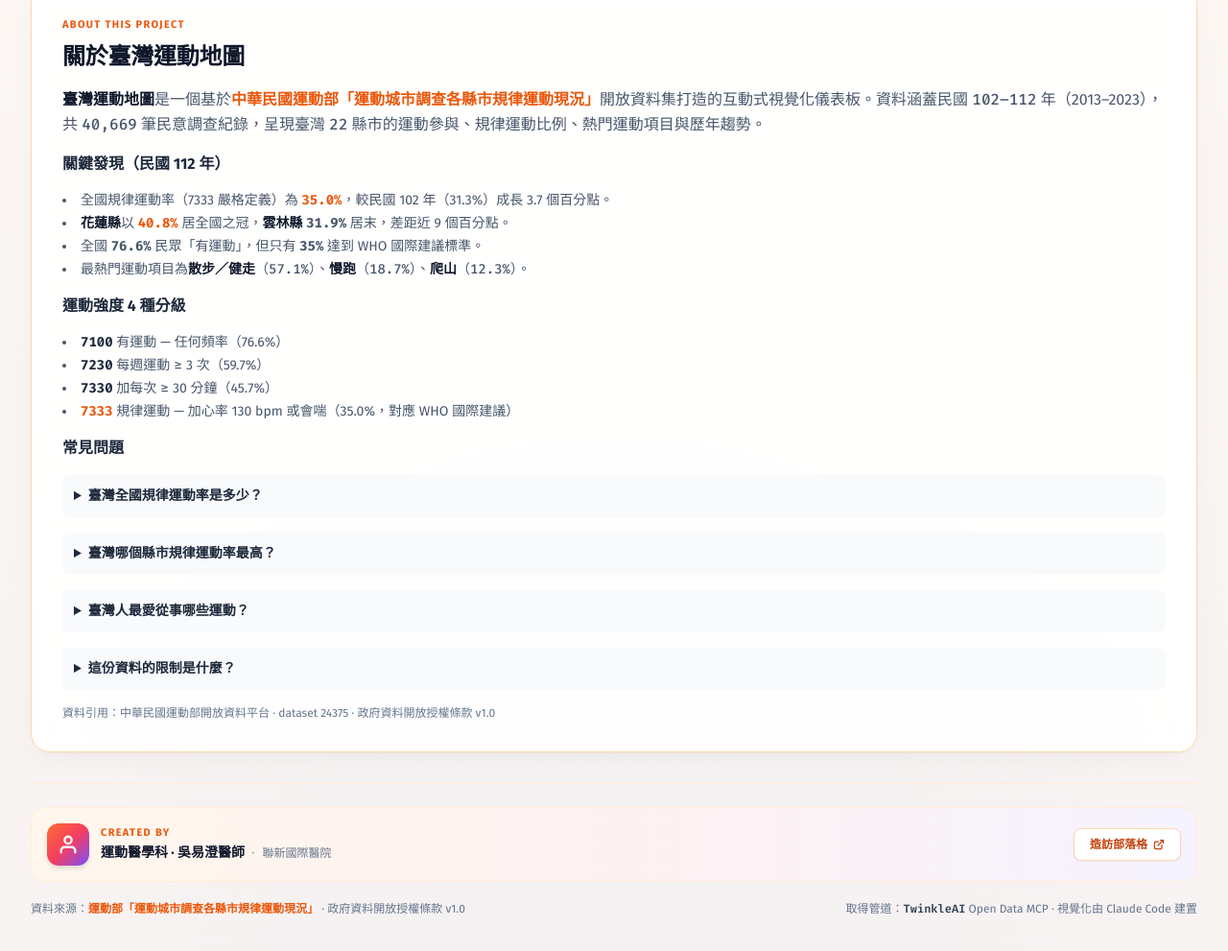
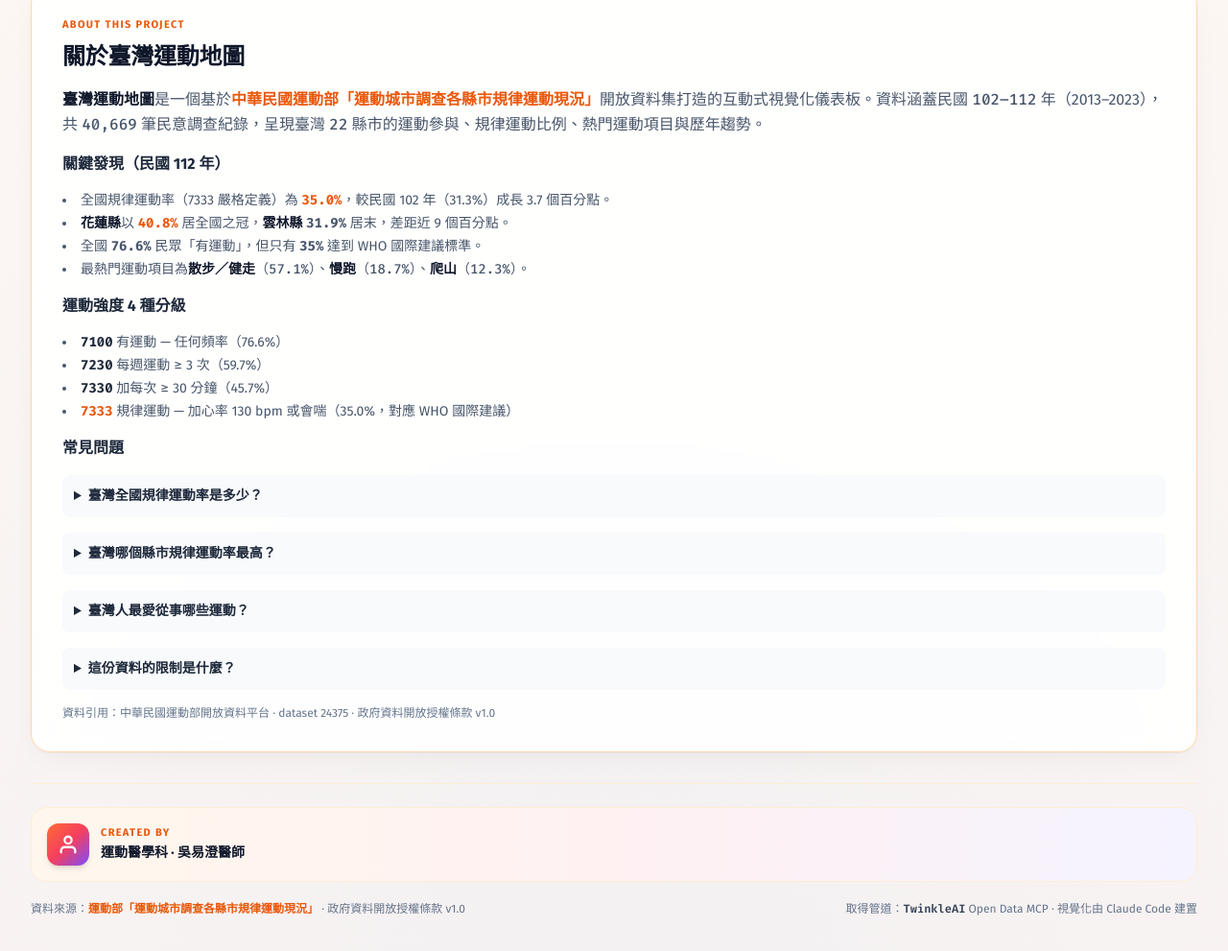
Before and after one commit to keanu77/twexercisemap, a website: page index.html in a window 1280 px wide. Shown: the part 1715-2706 px from the top of the page at 96% size. Drawn offline with nearby package versions, Linux system fonts and the light colour scheme.

Commit message:
feat: footer remove hospital text and visit-blog button

```diff
--- a/index.html
+++ b/index.html
@@ -727,8 +727,7 @@
     <!-- Footer -->
     <footer class="mt-8 pt-6 border-t border-orange-100">
       <!-- Author / Credit -->
-      <div class="mb-5 p-4 rounded-2xl bg-gradient-to-r from-orange-50 via-rose-50 to-violet-50 border border-orange-100 flex flex-col sm:flex-row sm:items-center sm:justify-between gap-3">
-        <div class="flex items-center gap-3">
+      <div class="mb-5 p-4 rounded-2xl bg-gradient-to-r from-orange-50 via-rose-50 to-violet-50 border border-orange-100 flex items-center gap-3">
         <div class="w-11 h-11 rounded-xl flex-shrink-0 flex items-center justify-center text-white shadow-md" style="background: linear-gradient(135deg, #ff6b35, #f43f5e 50%, #7c4dff);">
           <svg width="22" height="22" viewBox="0 0 24 24" fill="none" stroke="currentColor" stroke-width="2.5" stroke-linecap="round" stroke-linejoin="round" aria-hidden="true"><path d="M20 21v-2a4 4 0 0 0-4-4H8a4 4 0 0 0-4 4v2"/><circle cx="12" cy="7" r="4"/></svg>
         </div>
@@ -738,15 +737,8 @@
             <a href="https://blog.sportsmedicine.tw/" target="_blank" rel="noopener author" class="font-bold text-slate-900 hover:text-orange-600 transition-colors">
               運動醫學科 · 吳易澄醫師
             </a>
-              <span class="text-slate-400 mx-1">·</span>
-              <span class="text-slate-500 text-xs">聯新國際醫院</span>
           </p>
         </div>
-        </div>
-        <a href="https://blog.sportsmedicine.tw/" target="_blank" rel="noopener" class="inline-flex items-center gap-1.5 px-4 py-2 rounded-lg bg-white border border-orange-200 text-xs font-bold text-orange-700 hover:bg-orange-50 hover:border-orange-300 transition-all shadow-sm">
-          造訪部落格
-          <svg width="12" height="12" viewBox="0 0 24 24" fill="none" stroke="currentColor" stroke-width="2.5" stroke-linecap="round" stroke-linejoin="round" aria-hidden="true"><path d="M18 13v6a2 2 0 0 1-2 2H5a2 2 0 0 1-2-2V8a2 2 0 0 1 2-2h6"/><polyline points="15 3 21 3 21 9"/><line x1="10" y1="14" x2="21" y2="3"/></svg>
-        </a>
       </div>
 
       <div class="flex flex-col md:flex-row md:items-center md:justify-between gap-3 text-xs text-slate-500">
```
Also changed, not shown: dist/output.css. Lines whose indentation alone changed are shown as unchanged.
